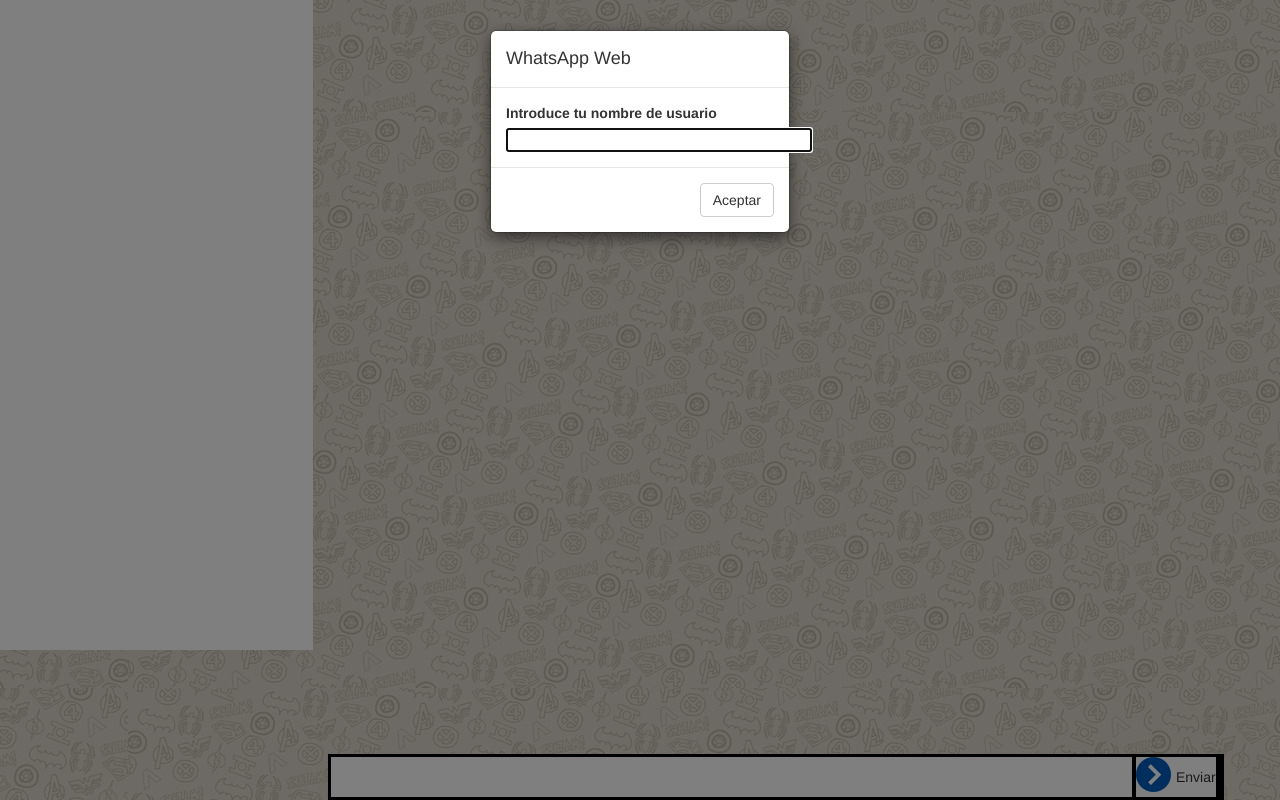
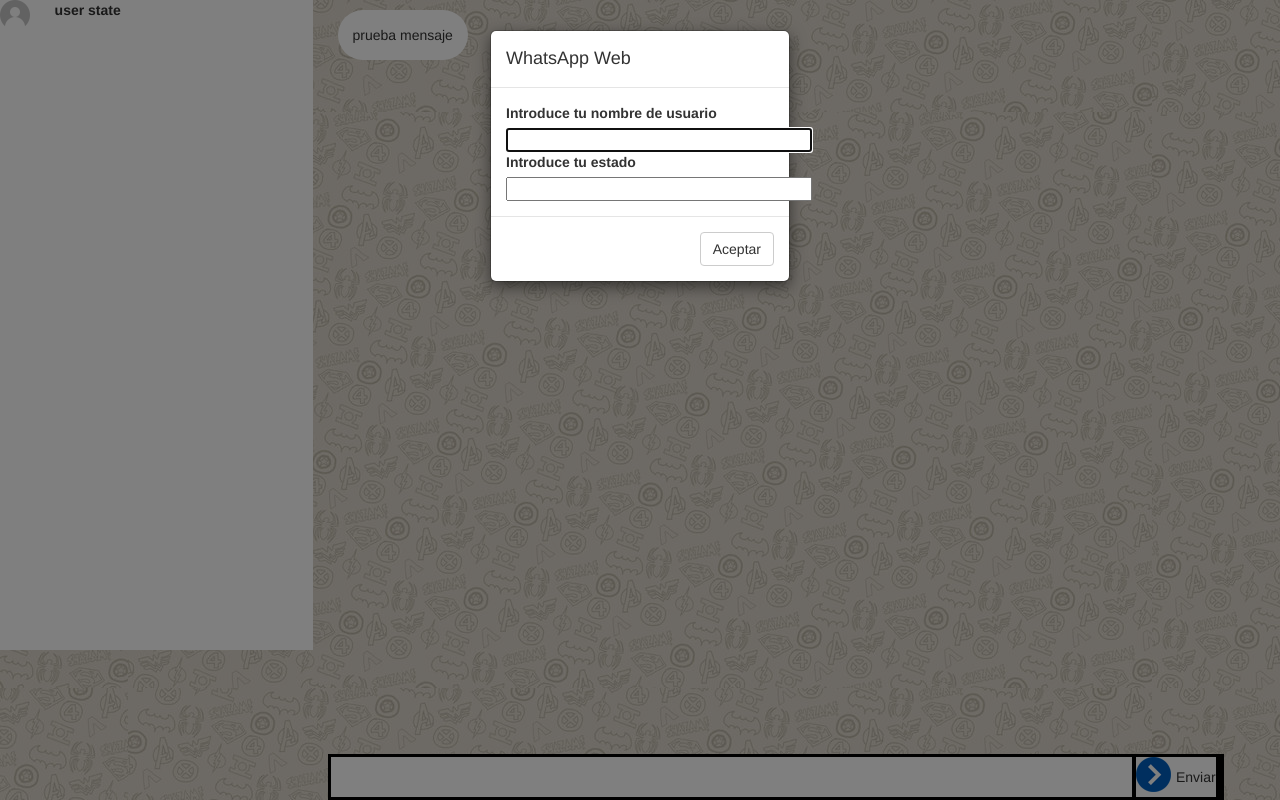
Before and after one commit to FranSaavedra/whatsapp-web, a website: page public/index.html in a window 1280 px wide. Drawn offline with nearby package versions, Linux system fonts and the light colour scheme; no server answers.

Commit message:
Modificado aspecto visual de los mensajes

```diff
--- a/public/css/style.css
+++ b/public/css/style.css
@@ -50,3 +50,18 @@
 	background: #FFF;
 	height: 650px;
 }
+
+ul{
+	list-style: none;
+}
+
+li{
+	padding:15px;
+	margin: 10px;
+	display: table;
+}
+
+#list-messages li{
+	background-color: #FFF;
+    border-radius: 30px;
+}
--- a/public/index.html
+++ b/public/index.html
@@ -25,6 +25,8 @@
           <div class="modal-body">
             <label for="username">Introduce tu nombre de usuario</label>
             <input type="text" id="username" size="35" autofocus>
+            <label for="state">Introduce tu estado</label>
+            <input type="text" id="state" size="35">
           </div>
           <div class="modal-footer">
             <button id="btn-modal" type="button" class="btn btn-default" data-dismiss="modal">Aceptar</button>
@@ -36,10 +38,20 @@
 
     <div class="row">
         <div class="col-xs-3 col-md-3" id="users-zone">
+          <div class="row">
+            <div class="col-xs-2 col-md-2">
+              <img src="/img/default-avatar.png" alt="User Image">
+            </div>
+            <div class="col-xs-10 col-md-10">
+              <label id="label-username">user</label>
+              <label id="label-state">state</label>
+            </div>
+
+          </div>
           <ul id="list-users"></ul>
         </div>
         <div class="col-xs-9 col-md-9" id="message-zone">
-          <ul id="list-messages"></ul>
+          <ul id="list-messages"><li>prueba mensaje</li></ul>
           <form action="">
             <input id="message" autocomplete="off" /><button>Enviar</button>
           </form>
--- a/public/js/main.js
+++ b/public/js/main.js
@@ -9,7 +9,11 @@
   socket.on('chat message', function(msg){
     $('#list-messages').append($('<li>').text(msg));
   });
-  socket.on('new user', function(msg){
+   socket.on('new user', function(msg){
+    console.log("username" + msg);
+    $('#label-username').val(msg);
+  });
+  socket.on('list user', function(msg){
     $('#list-users').empty();
     for (var key in msg) {
       $('#list-users').append($('<li>').text(msg[key]));
@@ -21,12 +25,12 @@
       $('#list-users').append($('<li>').text(msg[key]));
     }
   });
-  socket.on('hi', function(msg){
+  /*socket.on('hi', function(msg){
     console.log("Nuevo usuario conectado");
-  });
+  });*/
   $('#btn-modal').click(function(){
     if($('#username').val()){
-        console.log('nuevo nombre usuario');
+        //console.log('nuevo nombre usuario');
         socket.emit('new user', $('#username').val());
         $('#username').val('');
         return true;
@@ -39,7 +43,7 @@
     if(e.keyCode==13){
       e.preventDefault();
       if($('#username').val()){
-        console.log('nuevo nombre usuario');
+        //console.log('nuevo nombre usuario');
         socket.emit('new user', $('#username').val());
         $('#username').val('');
         $('#myModal').modal("hide");
```
Also changed, not shown: server/server.js (+9 -12 lines), public/img/default-avatar.png (added).
